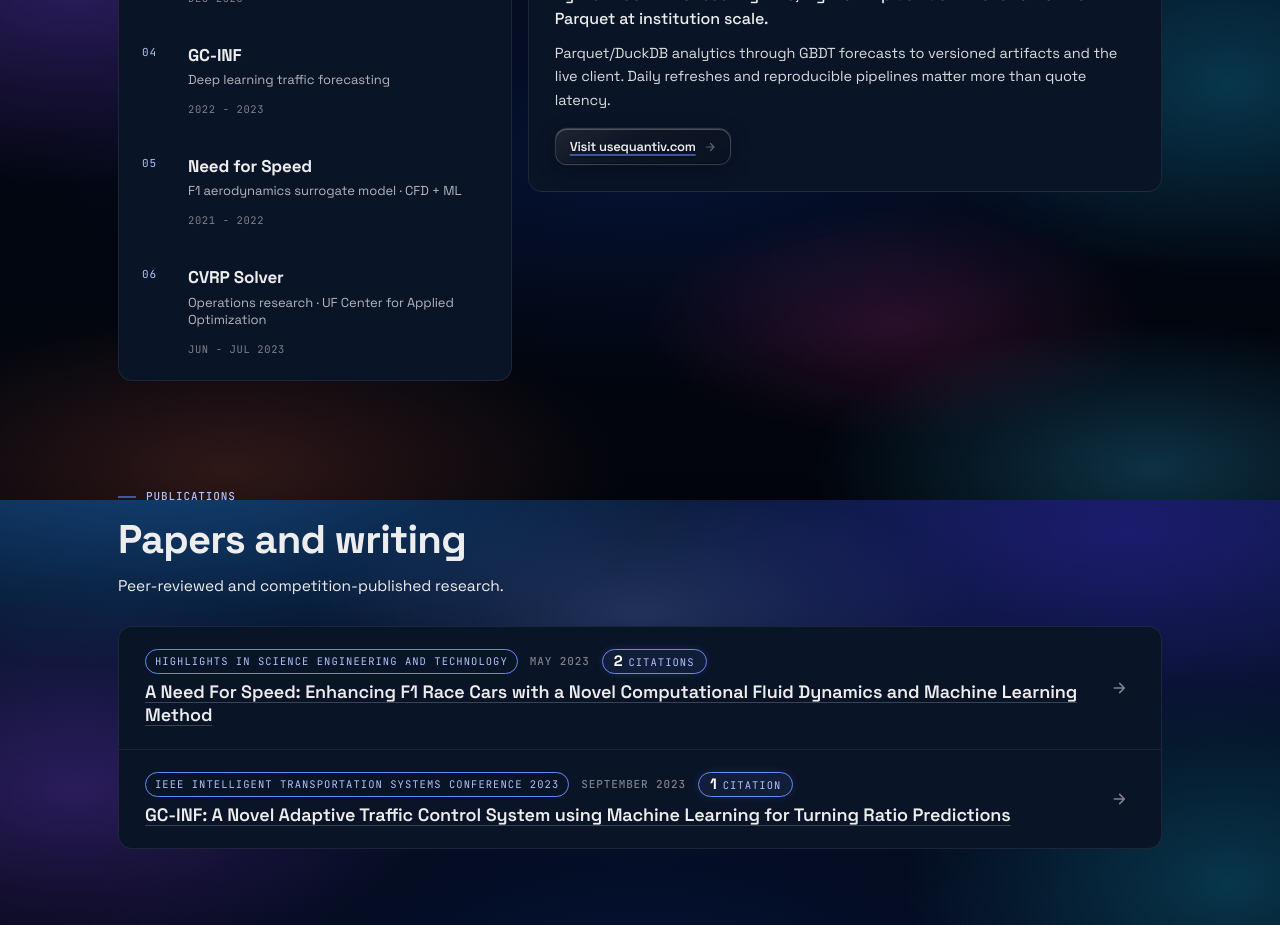
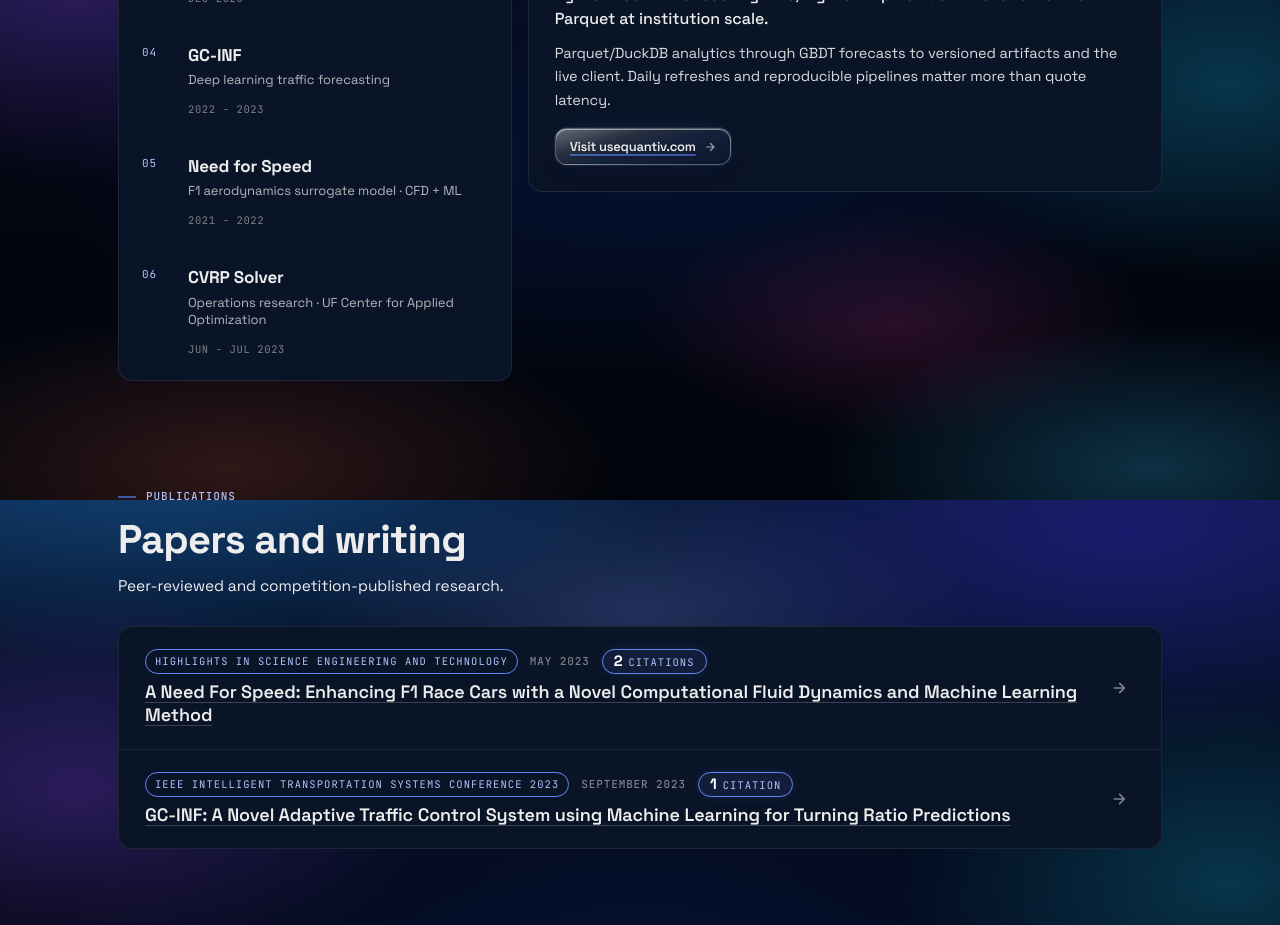
Before and after one commit to kenchengkc/personal-website, a Next.js app: page / in a window 1280 px wide. Shown: the part 2700-3625 px from the top of the page. Built offline with nearby package versions, Linux system fonts and the light colour scheme.

Commit message:
Refine button and link styles in global CSS, enhancing hover effects, gradients, and text colors for improved visual appeal and user interaction. Adjust backdrop filters and box shadows for a more polished design.

```diff
--- a/app/globals.css
+++ b/app/globals.css
@@ -2165,47 +2165,60 @@ button { font: inherit; cursor: pointer; }
   gap: 8px;
   padding: 10px 14px;
   border-radius: 12px;
-  border: 1px solid rgba(255, 255, 255, 0.16);
+  border: 1px solid rgba(255, 255, 255, 0.28);
   background:
-    linear-gradient(0deg, rgba(4, 10, 22, 0.52), rgba(4, 10, 22, 0.52)),
     linear-gradient(
-      152deg,
-      rgba(255, 255, 255, 0.2) 0%,
-      rgba(255, 255, 255, 0.07) 38%,
-      rgba(18, 32, 58, 0.48) 100%
-    );
-  backdrop-filter: blur(20px) saturate(1.45);
-  -webkit-backdrop-filter: blur(20px) saturate(1.45);
+      165deg,
+      rgba(255, 255, 255, 0.38) 0%,
+      rgba(255, 255, 255, 0.12) 32%,
+      rgba(130, 170, 255, 0.1) 52%,
+      rgba(20, 36, 72, 0.18) 100%
+    ),
+    linear-gradient(0deg, rgba(10, 22, 44, 0.22), rgba(6, 14, 30, 0.18));
+  backdrop-filter: blur(26px) saturate(1.7);
+  -webkit-backdrop-filter: blur(26px) saturate(1.7);
   box-shadow:
-    inset 0 1px 0 rgba(255, 255, 255, 0.24),
-    inset 0 -1px 0 rgba(0, 0, 0, 0.32),
-    0 4px 18px rgba(2, 7, 19, 0.42),
-    0 0 0 1px rgba(97, 137, 246, 0.06);
+    inset 0 1px 0 rgba(255, 255, 255, 0.48),
+    inset 0 -1px 0 rgba(0, 0, 0, 0.12),
+    0 10px 36px rgba(0, 4, 18, 0.28),
+    0 0 0 1px rgba(255, 255, 255, 0.08),
+    0 0 28px -8px rgba(97, 137, 246, 0.22);
   font-family: var(--font-sans), system-ui, sans-serif;
   font-size: 13px;
   font-weight: 600;
   letter-spacing: -0.02em;
   line-height: 1.2;
-  color: var(--color-text);
+  color: color-mix(in srgb, var(--color-text) 92%, #fff);
   text-decoration: none;
-  text-shadow: 0 1px 2px rgba(0, 0, 0, 0.45);
+  text-shadow: 0 1px 2px rgba(0, 0, 0, 0.28);
   transition:
     border-color 0.2s ease,
     box-shadow 0.2s ease,
+    background 0.2s ease,
     transform 0.18s ease,
     color 0.18s ease;
 }
 .v2-proj-link:hover {
   border-color: color-mix(
     in srgb,
-    var(--color-accent-bright) 42%,
-    rgba(255, 255, 255, 0.18)
+    var(--color-accent-bright) 55%,
+    rgba(255, 255, 255, 0.35)
   );
+  background:
+    linear-gradient(
+      165deg,
+      rgba(255, 255, 255, 0.48) 0%,
+      rgba(255, 255, 255, 0.16) 34%,
+      color-mix(in srgb, var(--color-accent-bright) 22%, rgba(255, 255, 255, 0.08)) 56%,
+      rgba(24, 44, 92, 0.2) 100%
+    ),
+    linear-gradient(0deg, rgba(12, 28, 58, 0.26), rgba(8, 18, 40, 0.2));
   box-shadow:
-    inset 0 1px 0 rgba(255, 255, 255, 0.3),
-    inset 0 -1px 0 rgba(0, 0, 0, 0.26),
-    0 6px 22px rgba(97, 137, 246, 0.2),
-    0 0 0 1px color-mix(in srgb, var(--color-accent-bright) 14%, transparent);
+    inset 0 1px 0 rgba(255, 255, 255, 0.55),
+    inset 0 -1px 0 rgba(0, 0, 0, 0.1),
+    0 12px 40px rgba(0, 4, 20, 0.32),
+    0 0 0 1px color-mix(in srgb, var(--color-accent-bright) 28%, rgba(255, 255, 255, 0.12)),
+    0 0 36px -6px rgba(97, 137, 246, 0.32);
   transform: translateY(-1px);
 }
 .v2-proj-link-text {
@@ -2220,8 +2233,8 @@ button { font: inherit; cursor: pointer; }
 }
 .v2-proj-link-icon {
   flex-shrink: 0;
-  opacity: 0.72;
-  color: var(--color-muted);
+  opacity: 0.88;
+  color: color-mix(in srgb, var(--color-muted) 55%, var(--color-text));
   transition: opacity 0.18s ease, transform 0.18s ease, color 0.18s ease;
 }
 .v2-proj-link:hover .v2-proj-link-icon {
```
